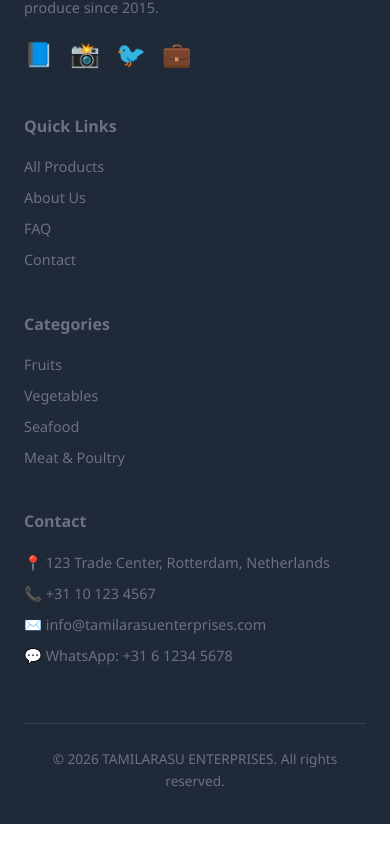
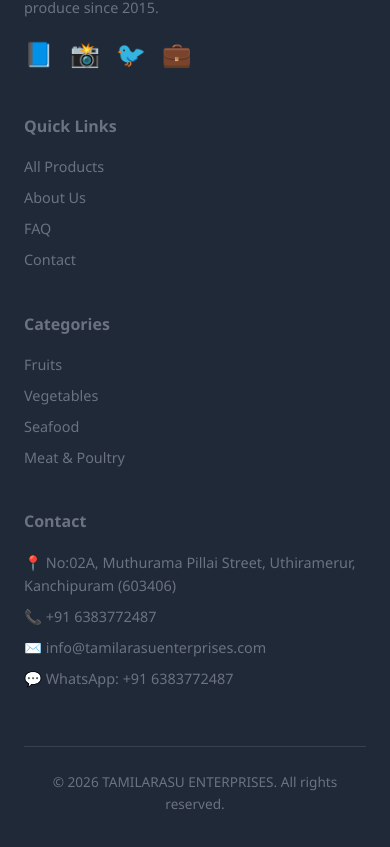
Before and after one commit to tamilarasu006/web-site-2, a React (Create React App) app: page /admin in a window 390 px wide. Shown: the part 813-1660 px from the top of the page. Before the commit the page ends 1637 px from the top, so only its background shows below. Built offline with nearby package versions, Linux system fonts and the light colour scheme; the HTML template or start-up script is replaced by a standard one.

Commit message:
Update contact address and phone number to TAMILARASU ENTERPRISES details

```diff
--- a/src/App.js
+++ b/src/App.js
@@ -195,7 +195,7 @@ const Footer = () => (
       </div>
       <div>
         <h4>Contact</h4>
-        <p>📍 123 Trade Center, Rotterdam, Netherlands</p><p>📞 +31 10 123 4567</p><p>✉️ info@tamilarasuenterprises.com</p><p>💬 WhatsApp: +31 6 1234 5678</p>
+        <p>📍 No:02A, Muthurama Pillai Street, Uthiramerur, Kanchipuram (603406)</p><p>📞 +91 6383772487</p><p>✉️ info@tamilarasuenterprises.com</p><p>💬 WhatsApp: +91 6383772487</p>
       </div>
     </div>
     <div className="footer-bottom"><p>© 2026 TAMILARASU ENTERPRISES. All rights reserved.</p></div>
@@ -740,10 +740,10 @@ const ContactPage = () => {
       <div className="contact-layout">
         <div className="contact-info">
           <h2>Get in Touch</h2>
-          <div className="contact-item"><span>📍</span><div><h3>Headquarters</h3><p>123 Trade Center, Rotterdam 3011 AA, Netherlands</p></div></div>
-          <div className="contact-item"><span>📞</span><div><h3>Phone</h3><p>+31 10 123 4567 (Mon-Fri 9:00-18:00 CET)</p></div></div>
+          <div className="contact-item"><span>📍</span><div><h3>Headquarters</h3><p>No:02A, Muthurama Pillai Street, Uthiramerur, Kanchipuram (603406)</p></div></div>
+          <div className="contact-item"><span>📞</span><div><h3>Phone</h3><p>+91 6383772487 (Mon-Fri 9:00-18:00 IST)</p></div></div>
           <div className="contact-item"><span>✉️</span><div><h3>Email</h3><p>info@tamilarasuenterprises.com<br/>support@tamilarasuenterprises.com</p></div></div>
-          <div className="contact-item"><span>💬</span><div><h3>WhatsApp</h3><p>+31 6 1234 5678 (24/7 for urgent orders)</p></div></div>
+          <div className="contact-item"><span>💬</span><div><h3>WhatsApp</h3><p>+91 6383772487 (24/7 for urgent orders)</p></div></div>
           <div className="contact-item"><span>🌐</span><div><h3>Regional Offices</h3><p>Dubai • Singapore • São Paulo • Mumbai</p></div></div>
         </div>
         <div className="contact-form-wrapper">
```
